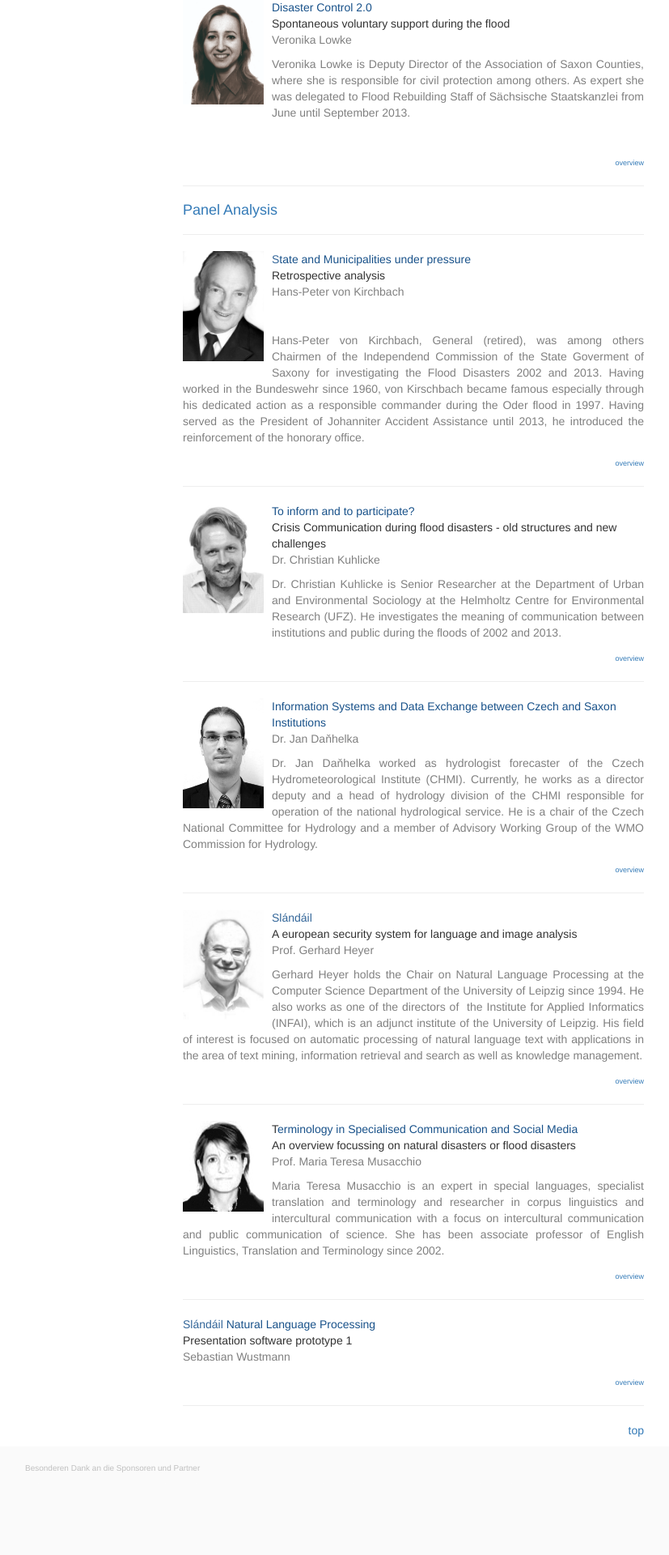
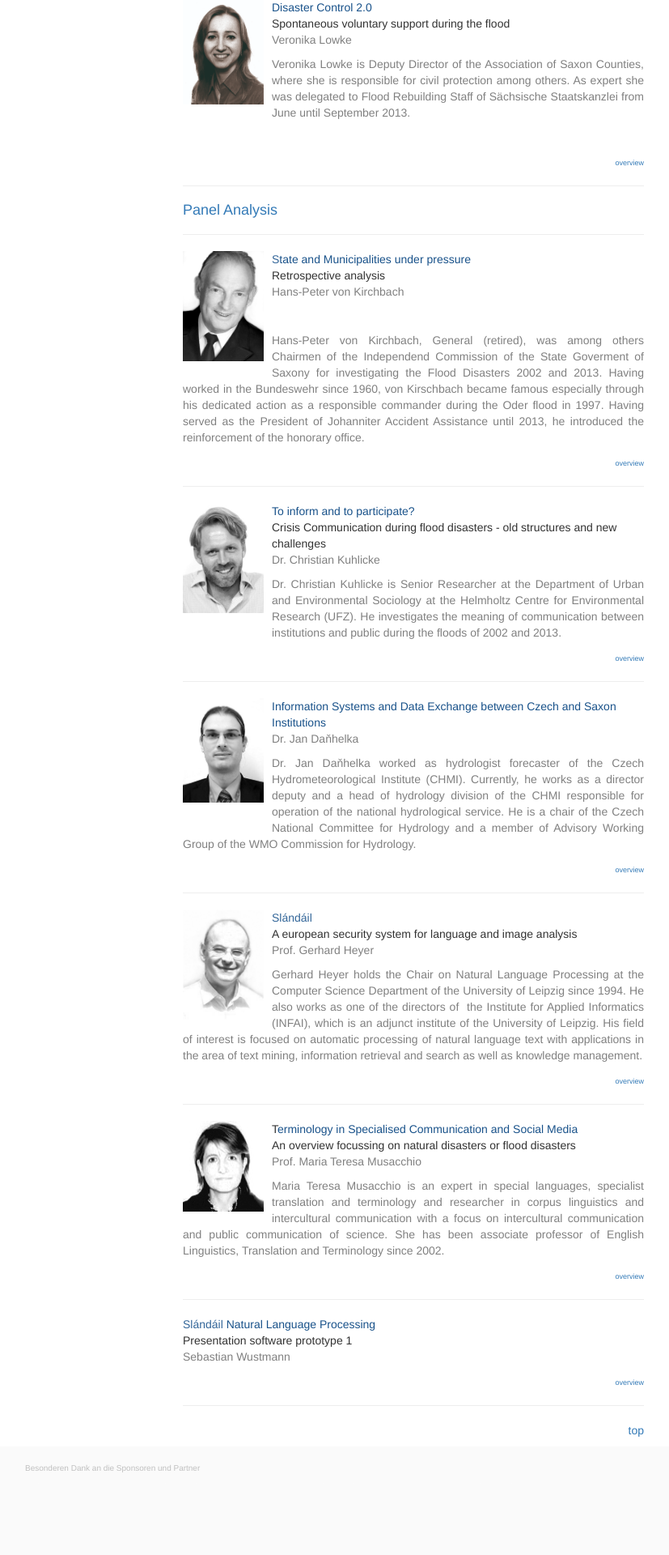
Before and after one commit to susedev/test, a Jekyll site: the page built from titles-and-speakers.html, in a window 1280 px wide. Shown: the part 1347-3267 px from the top of the page at 81% size, without its empty margins (39-866 px from the left). Built offline with Jekyll 4.4.1, drawn with Linux system fonts in a browser that asks for light colours; nearby versions of some CDN libraries.

Commit message:
Edit from JekyllCMS

```diff
--- a/titles-and-speakers.html
+++ b/titles-and-speakers.html
@@ -84,7 +84,7 @@ Crisis Communication during flood disasters - old structures and new challenges<
 <p style="text-align: right;"><span style="color: #808080;"><span style="font-size: xx-small;"><a href="{{ site.base_url }}/programme.html">overview</a></span> </span></p>
 
 <hr noshade="noshade" size="1" />
-<p><span style="color: #336699;"><a id="Danhelka" name="Danhelka"></a><img alt="" src="{{ site.base_url }}/media/people/Foto2015.jpg" style="float: left; margin-right: 10px; margin-bottom: 5px; width: 100px; height: 136px;" title="Dr. Jan Daňhelka (Foto: Privat)" /></span><span style="color:#19528A;">Information Systems and Data Exchange between Czech and Saxon Institutions</span><br />
+<p><span style="color: #336699;"><a id="Danhelka" name="Danhelka"></a><img alt="" src="{{ site.base_url }}/media/people/Foto2015.jpg" style="float: left; margin-right: 10px; margin-bottom: 25px; width: 100px; height: 129px;" title="Dr. Jan Daňhelka (Foto: Privat)" /></span><span style="color:#19528A;">Information Systems and Data Exchange between Czech and Saxon Institutions</span><br />
 <span style="color: #808080;">Dr. Jan Daňhelka</span></p>
 
 <p style="text-align: justify;"><span style="color:#808080;">Dr. Jan Daňhelka worked as hydrologist forecaster of the Czech Hydrometeorological Institute (CHMI). Currently, he works as a director deputy and a head of hydrology division of the CHMI responsible for operation of the national hydrological service. He is a chair of the Czech National Committee for Hydrology and a member of Advisory Working Group of the WMO Commission for Hydrology.</span></p>
```
